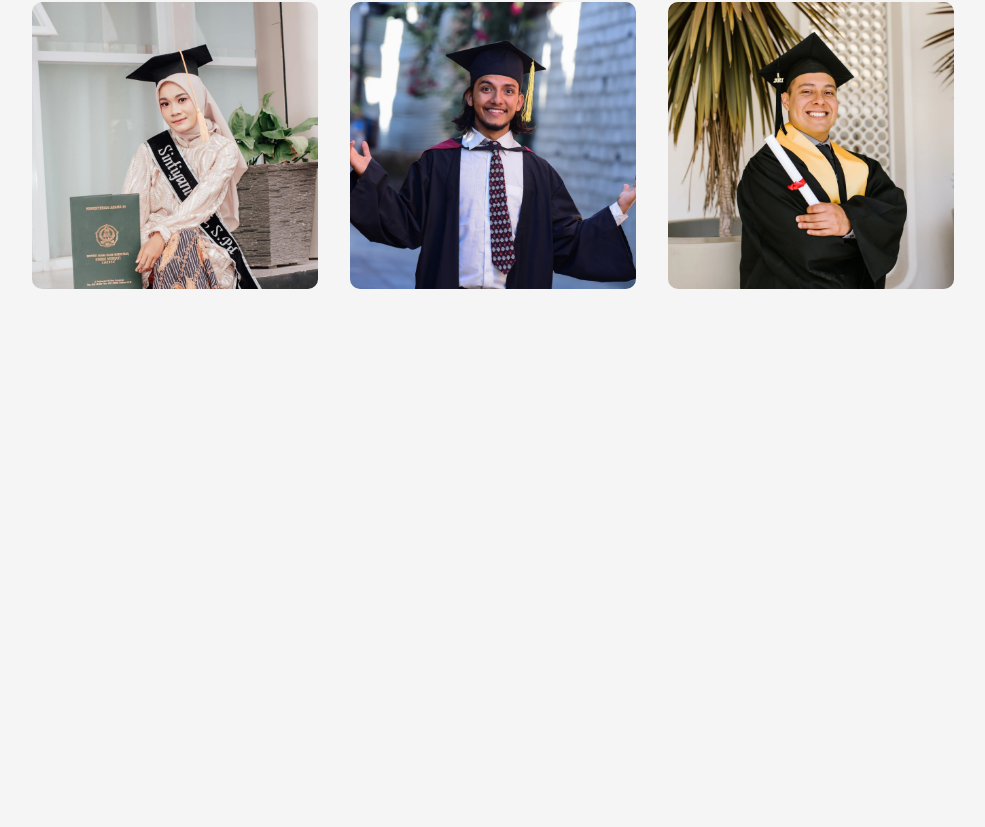
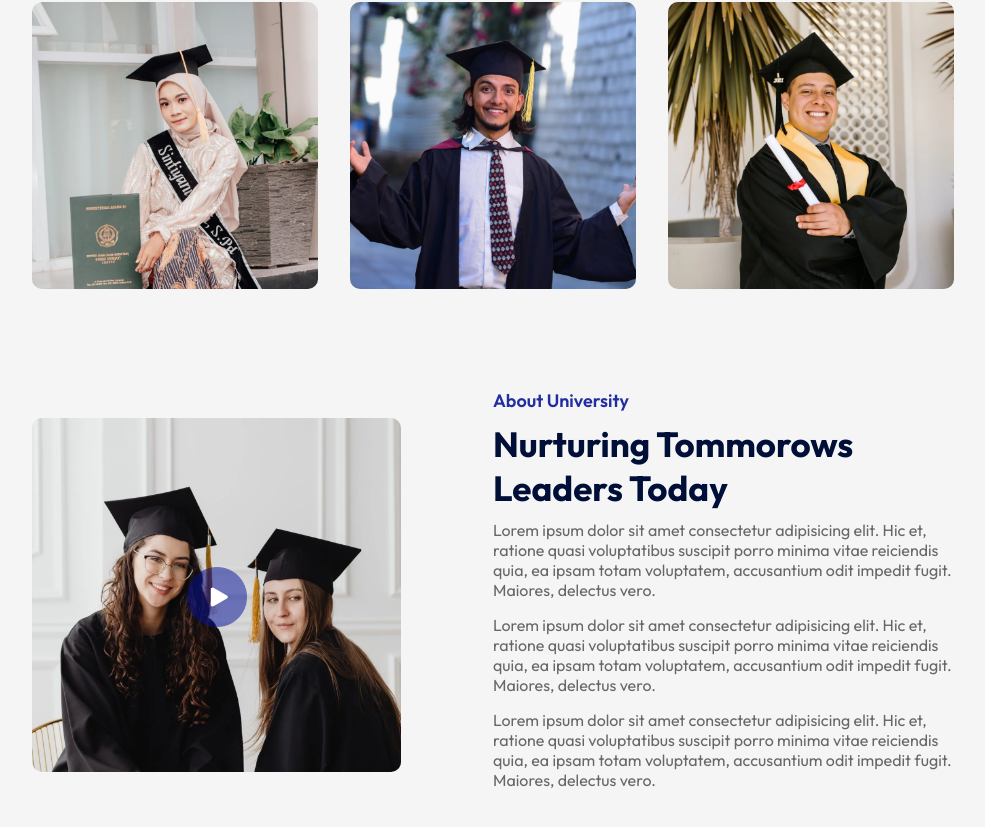
Before and after one commit to DineshShrestha/edusity, a React (Vite) app: page / in a window 1280 px wide. Shown: the part 1012-1839 px from the top of the page, without its empty margins (147-1132 px from the left). Before the commit the page ends 1381 px from the top, so only its background shows below. Built offline with nearby package versions, Linux system fonts and the light colour scheme.

Commit message:
add about page

```diff
--- a/src/App.jsx
+++ b/src/App.jsx
@@ -3,6 +3,7 @@ import Navbar from './components/Navbar/Navbar'
 import Hero from './components/Hero/Hero'
 import Programs from './components/Programs/Programs'
 import Title from './components/Title/Title'
+import About from './components/About/About'
 
 const App = () => {
   return (
@@ -12,6 +13,7 @@ const App = () => {
             <div className="container">
                 <Title subtitle='Our Programs' title="What do we offer"/>
                 <Programs/>
+                <About/>
             </div>
         </div>
 
--- /dev/null
+++ b/src/components/About/About.css
@@ -0,0 +1,48 @@
+.about{
+    margin: 100px auto;
+    display: flex;
+    align-items: center;
+    justify-content: space-between;
+    width: 90%;
+}
+.about-left{
+    flex-basis: 40%;
+    position: relative;
+}
+
+.about-right{
+    flex-basis: 50%;
+}
+
+.about-img{
+    width: 100%;
+    border-radius: 10px;
+
+}
+
+.play-icon{
+    width: 60px;
+    position: absolute;
+    top: 50%;
+    left: 50%;
+    transform: translate(-50%, -50%);
+}
+
+.about h3{
+    font-weight: 600;
+    font-size: 18px;
+    color: #212EA0;
+
+}
+
+.about h2{
+    font-size: 35px;
+    color: #000F38;
+    margin: 10px 0;
+    max-width: 400px;
+}
+
+.about p{
+    color: #676767;
+    margin-bottom: 15px;
+}
--- /dev/null
+++ b/src/components/About/About.jsx
@@ -0,0 +1,30 @@
+import React from 'react'
+import "./About.css"
+import about_img from '../../assets/about.png'
+import play_icon from '../../assets/play-icon.png'
+const About = () => {
+  return (
+    <div className='about'>
+        <div className='about-left'>
+            <img src={about_img} alt=""  className='about-img'/>
+            <img src={play_icon} alt=""  className='play-icon'/>
+        </div>
+        <div className='about-right'>
+            <h3>About University</h3>
+            <h2>Nurturing Tommorows Leaders Today</h2>
+            <p>Lorem ipsum dolor sit amet consectetur adipisicing elit. Hic et, ratione quasi voluptatibus
+                suscipit porro minima vitae reiciendis quia, ea ipsam totam voluptatem, accusantium odit impedit fugit.
+                Maiores, delectus vero.</p>
+            <p>Lorem ipsum dolor sit amet consectetur adipisicing elit. Hic et, ratione quasi voluptatibus
+                suscipit porro minima vitae reiciendis quia, ea ipsam totam voluptatem, accusantium odit impedit fugit.
+                Maiores, delectus vero.</p>
+            <p>Lorem ipsum dolor sit amet consectetur adipisicing elit. Hic et, ratione quasi voluptatibus
+                suscipit porro minima vitae reiciendis quia, ea ipsam totam voluptatem, accusantium odit impedit fugit.
+                Maiores, delectus vero.</p>
+
+        </div>
+    </div>
+  )
+}
+
+export default About
--- a/src/components/Navbar/Navbar.css
+++ b/src/components/Navbar/Navbar.css
@@ -23,3 +23,8 @@ nav ul li {
     font-size: 16px;
 
 }
+
+.dark-nav{
+    background:#212EA0 ;
+    transition: 0.5s;
+}
--- a/src/components/Navbar/Navbar.jsx
+++ b/src/components/Navbar/Navbar.jsx
@@ -1,9 +1,16 @@
-import React from 'react'
+import React, { useEffect, useState } from 'react'
 import "./Navbar.css"
 import logo from "../../assets/logo.png"
 const Navbar = () => {
+  const [sticky, setSticky] = useState(false);
+
+  useEffect(()=>{
+    window.addEventListener('scroll', ()=>{
+      window.scrollY > 50 ? setSticky(true) : setSticky(false);
+    })
+  },[]);
   return (
-    <nav className='container'>
+    <nav className={`container ${sticky ? 'dark-nav':''}`}>
       <img src={logo} alt="" className='logo'/>
       <ul>
         <li>Home</li>
```
